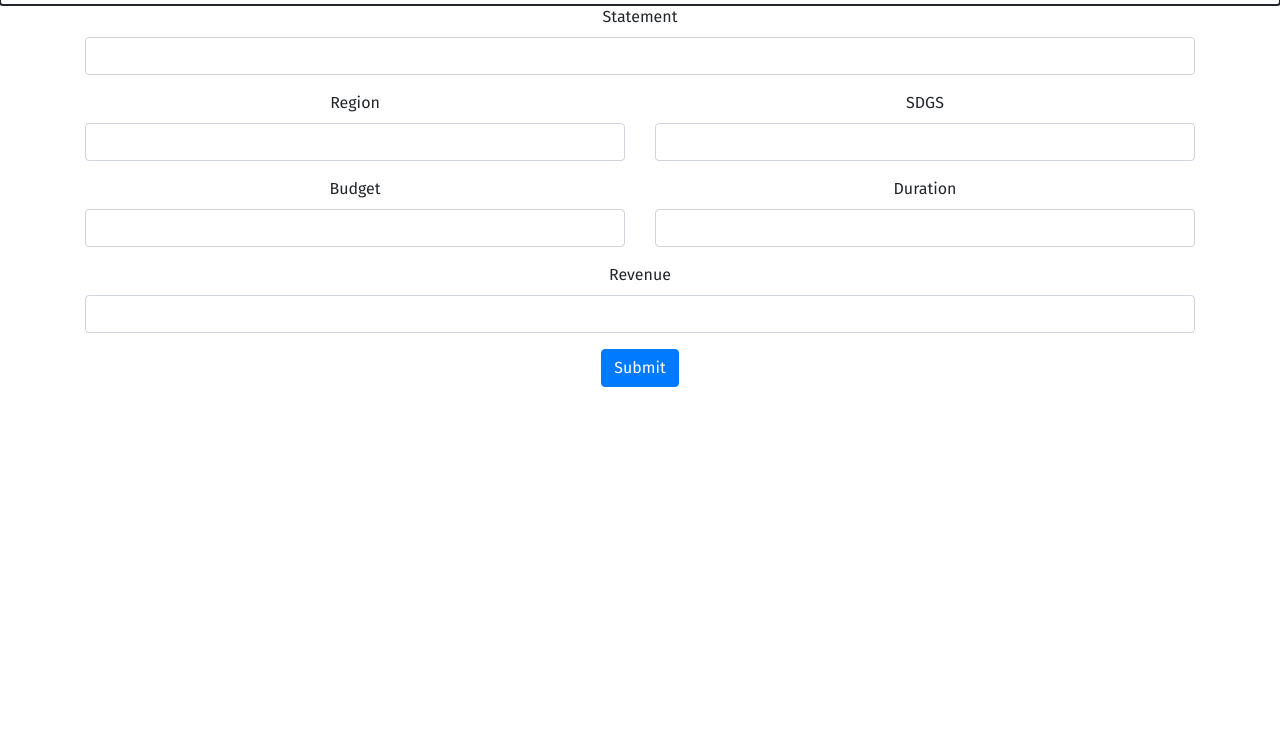
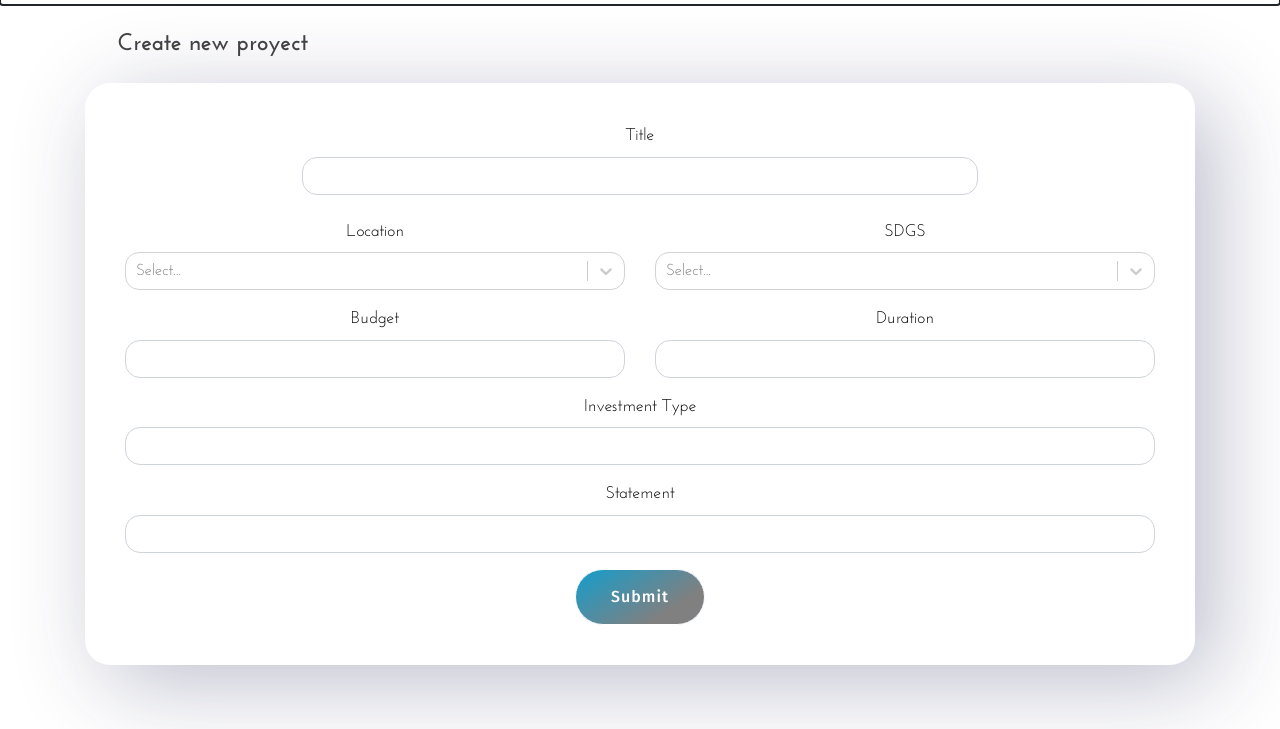
Before and after one commit to HUMCOIN/Marketplace, a React app in the folder packages/ui/: page /new in a window 1280 px wide. Shown: the part 71-800 px from the top of the page. Built offline with nearby package versions, Linux system fonts and the light colour scheme; what ipfs-http-client, web3 would draw is missing.

Commit message:
create proyect page styling

```diff
--- a/packages/ui/package.json
+++ b/packages/ui/package.json
@@ -29,6 +29,7 @@
     "react-bootstrap": "^1.0.0-beta.16",
     "react-dom": "^16.12.0",
     "react-scripts": "3.3.0",
+    "react-select": "^3.0.8",
     "swiper": "^5.2.1",
     "web3": "^1.2.4"
   },
--- a/packages/ui/src/Components/Project/main.scss
+++ b/packages/ui/src/Components/Project/main.scss
@@ -30,6 +30,10 @@
 
 .bold {
   font-family: "Josefin Bold";
+}
+
+.regular {
+  font-family: "Josefin Regular";
 }
 
 .navbarColor {
@@ -301,3 +305,95 @@ body {
     }
   }
 }
+
+.form {
+  width: 100%;
+  position: relative;
+  margin: auto;
+  background: #fff;
+  box-shadow: 20px 18px 90px rgba(38, 39, 90, 0.3);
+  padding: 40px;
+  border-radius: 25px;
+  transition: all 0.3s;
+  color: black;
+  margin-bottom: 52px;
+
+  @media screen and (max-width: 992px) {
+    max-width: 680px;
+    height: 400px;
+  }
+
+  @media screen and (max-width: 768px) {
+    min-height: 500px;
+    height: auto;
+    margin: 180px auto;
+  }
+
+  @media screen and (max-height: 500px) and (min-width: 992px) {
+    height: 350px;
+  }
+}
+
+.titleRow {
+  height: 78px;
+}
+
+.spanRow {
+  margin: auto;
+}
+
+.fontLarge {
+  font-size: x-large;
+  color: #444444;
+}
+
+.formLabel {
+  font-family: "Josefin Regular";
+  font-size: 17px;
+}
+
+.formInput {
+  border-radius: 15px;
+}
+
+input:active .formInput {
+  border: "1px solid red";
+  color: red;
+}
+
+.formButton {
+  background-image: linear-gradient(147deg, #149dcc 0%, gray 74%);
+  padding: 15px 35px;
+  border-radius: 50px;
+  color: #fff;
+  // box-shadow: 0px 14px 80px rgba(252, 56, 56, 0.4);
+  text-decoration: none;
+  font-weight: 500;
+  justify-content: center;
+  text-align: center;
+  letter-spacing: 1px;
+  border-color: inherit;
+}
+
+.select {
+  margin: 10px;
+
+  .react-select {
+    &__control {
+      border: 0;
+      border-radius: 0;
+      color: red;
+    }
+
+    &__indicator-separator {
+      display: none;
+    }
+
+    &__menu {
+      border-radius: 0;
+      position: absolute;
+      width: 100%;
+      z-index: 100;
+    }
+  }
+}
--- a/packages/ui/src/Components/Project/new.js
+++ b/packages/ui/src/Components/Project/new.js
@@ -2,6 +2,10 @@ import React, { useState } from "react";
 import { Form, Button, Container, Col, Row } from "react-bootstrap";
 import { add } from "../../libs/ipfs";
 import { createProject } from "../../requests/project";
+import Select from "react-select";
+import { sdgs } from "../../data/sdgs.data";
+import "./main.scss";
+import { object } from "prop-types";
 
 export function New() {
   const [file, setFile] = useState();
@@ -13,6 +17,24 @@ export function New() {
 
     // add hash object
     // const hash = await add(file)
+  };
+
+  const options = [
+    { value: "VE", label: "Venezuela" },
+    { value: "USA", label: "United States" },
+    { value: "CO", label: "Colombia" }
+  ];
+
+  const formatJson = object => {
+    const array = [];
+    for (let x in object) {
+      let objAux = {};
+      objAux.value = x;
+      objAux.label = object[x];
+      array.push(objAux);
+    }
+    console.log(array);
+    return array;
   };
 
   const captureFile = async event => {
@@ -31,29 +53,82 @@ export function New() {
     setFile(buffer);
   };
 
+  const show = () => {
+    console.log(sdgs);
+  };
+
   return (
     <Container>
-      <Form>
-        <Form.Group>
-          <Form.Label>Statement</Form.Label>
-          <Form.Control />
-        </Form.Group>
-
+      <Row className="justify-content-start titleRow">
+        <Col xs="3" className="spanRow">
+          <span className="bold fontLarge">Create new proyect</span>
+        </Col>
+        <Col></Col>
+      </Row>
+      <Form className="form">
         <Form.Group>
           <Row>
+            <Col xs="2"></Col>
             <Col>
-              <Form.Label>Region</Form.Label>
-              <Form.Control />
+              <Form.Label className="formLabel">Title</Form.Label>
+              <Form.Control className="formInput"></Form.Control>
+            </Col>
+            <Col xs="2"></Col>
+          </Row>
+          <br></br>
+          <Row>
+            <Col>
+              <Form.Label className="formLabel">Location</Form.Label>
+              <Select
+                options={options}
+                styles={{
+                  option: (provided, state) => ({
+                    ...provided,
+                    color: state.isSelected ? "#149DCC" : "black",
+                    padding: 20,
+                    fontFamily: "Josefin Regular"
+                  }),
+                  control: (base, state) => ({
+                    ...base,
+                    "&:hover": { borderColor: "gray" }, // border style on hover
+                    border: "1px solid lightgray", // default border color
+                    borderRadius: "14px !important",
+                    fontFamily: "Josefin Regular",
+                    fontWeight: "20px",
+                    boxShadow: "none" // no box-shadow
+                  })
+                }}
+                className="formInput react-select__control"
+              />
             </Col>
             <Col>
-              {
-                /*
+              {/*
                   SDGS is going to be changes with a dropdown component
                   Check out https://www.notion.so/humcoin/Sustainable-Development-Goals-SDGs-53bfb104055e4995a579198411125e31
-                */
-              }
-              <Form.Label>SDGS</Form.Label>
-              <Form.Control />
+                */}
+              <Form.Label className="formLabel">SDGS</Form.Label>
+              <Select
+                isMulti
+                options={formatJson(sdgs)}
+                styles={{
+                  option: (provided, state) => ({
+                    ...provided,
+                    color: state.isSelected ? "#149DCC" : "black",
+                    padding: 20,
+                    fontFamily: "Josefin Regular"
+                  }),
+                  control: (base, state) => ({
+                    ...base,
+                    "&:hover": { borderColor: "gray" }, // border style on hover
+                    border: "1px solid lightgray", // default border color
+                    borderRadius: "14px !important",
+                    fontFamily: "Josefin Regular",
+                    fontWeight: "20px",
+                    boxShadow: "none" // no box-shadow
+                  })
+                }}
+                className="formInput react-select__control"
+              />
             </Col>
           </Row>
         </Form.Group>
@@ -61,12 +136,12 @@ export function New() {
         <Form.Group>
           <Row>
             <Col>
-              <Form.Label>Budget</Form.Label>
-              <Form.Control />
+              <Form.Label className="formLabel">Budget</Form.Label>
+              <Form.Control className="formInput" />
             </Col>
             <Col>
-              <Form.Label>Duration</Form.Label>
-              <Form.Control />
+              <Form.Label className="formLabel">Duration</Form.Label>
+              <Form.Control className="formInput" />
             </Col>
           </Row>
         </Form.Group>
@@ -74,12 +149,16 @@ export function New() {
         <Form.Group>
           <Row>
             <Col>
-              <Form.Label>Revenue</Form.Label>
-              <Form.Control />
+              <Form.Label className="formLabel">Investment Type </Form.Label>
+              <Form.Control className="formInput" />
             </Col>
           </Row>
         </Form.Group>
-        <Button variant="primary" type="submit">
+        <Form.Group>
+          <Form.Label className="formLabel">Statement</Form.Label>
+          <Form.Control className="formInput" />
+        </Form.Group>
+        <Button className="formButton" type="submit">
           Submit
         </Button>
       </Form>
```
Also changed, not shown: 1 other file.
